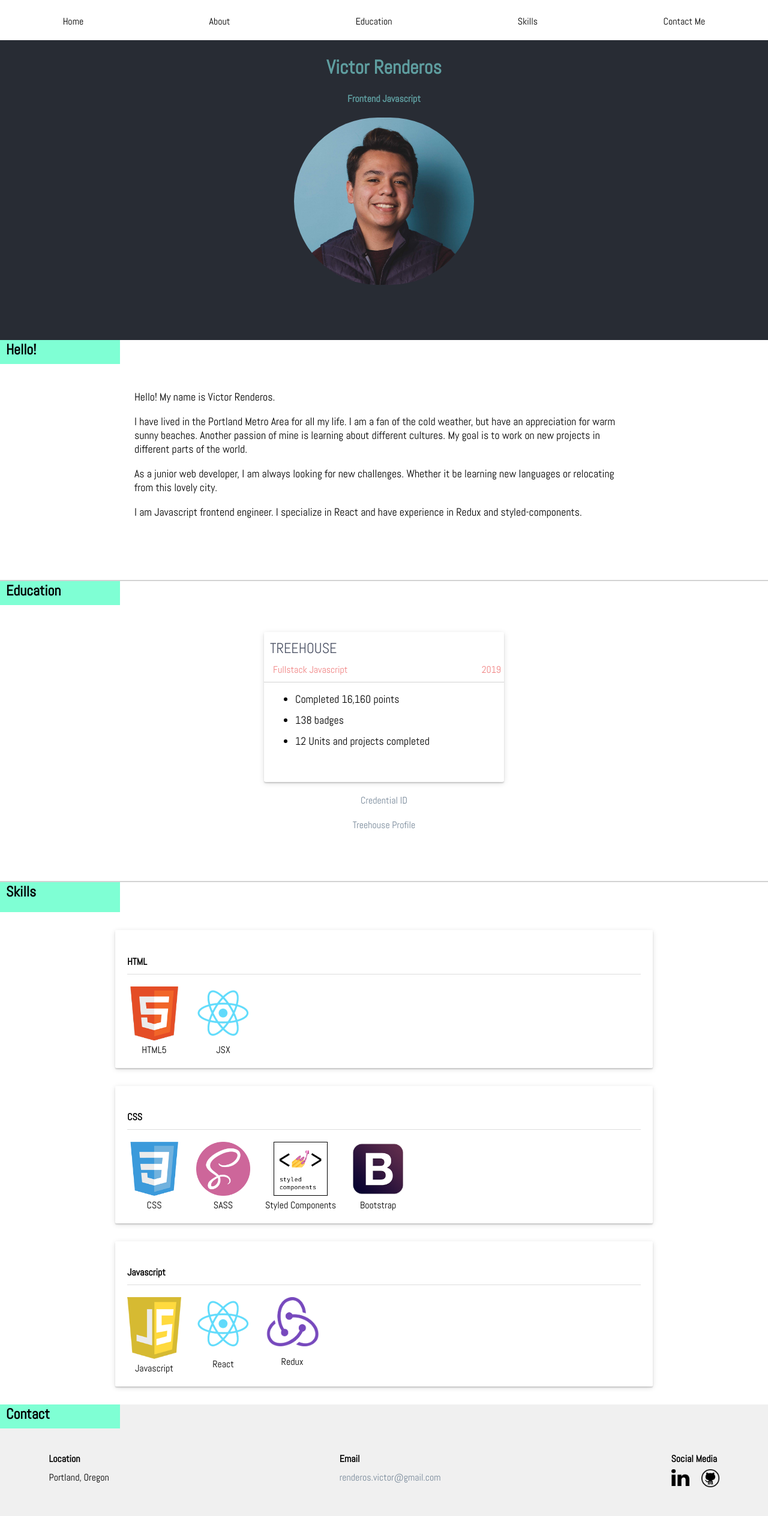
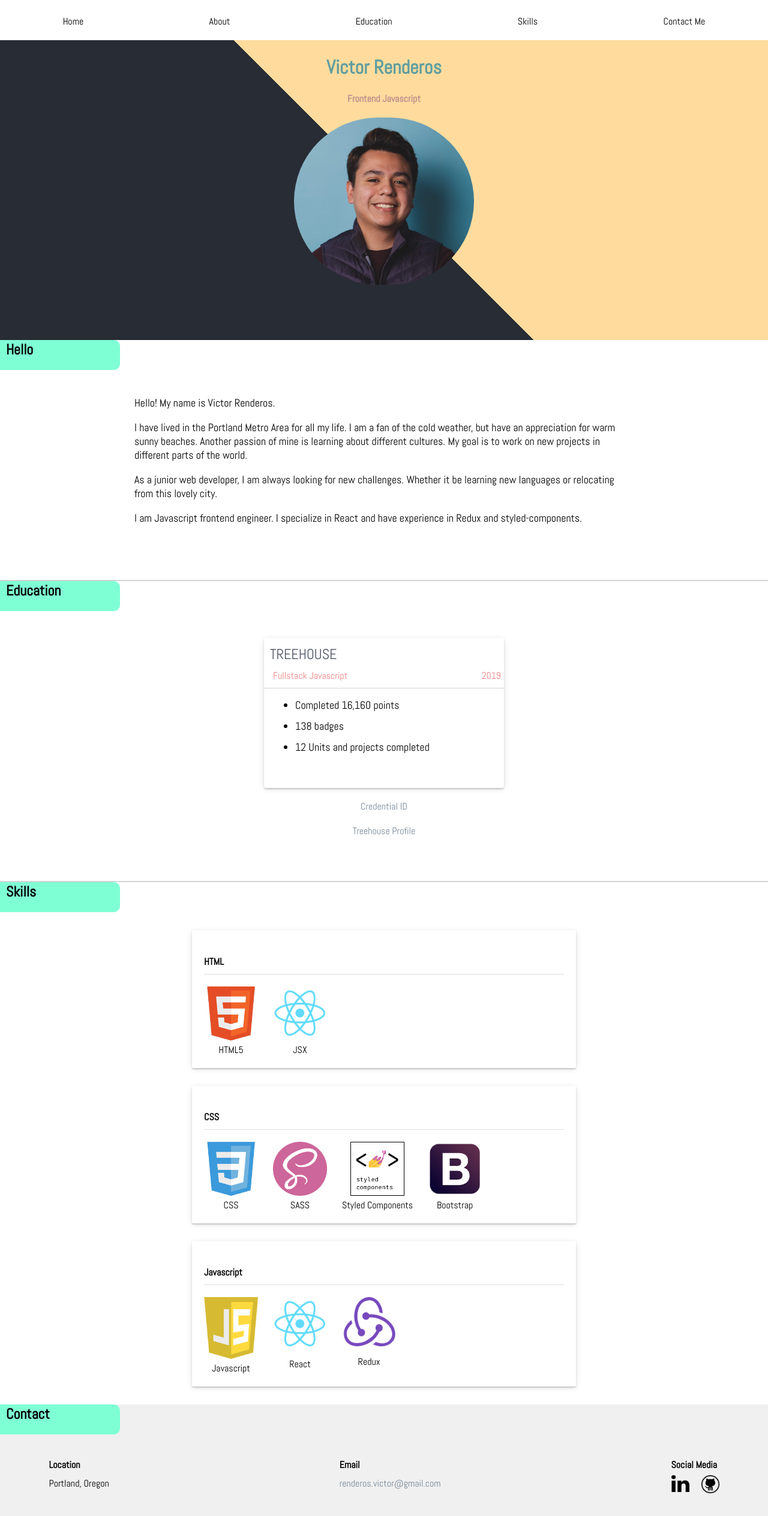
Before and after one commit to victorren7/Portfolio, a React (Create React App) app: page / in a window 1280 px wide. Shown: the top 2528 px of the page at 60% size. Built offline with nearby package versions, Linux system fonts and the light colour scheme.

Commit message:
updating and cleaning up code

```diff
--- a/src/App.js
+++ b/src/App.js
@@ -1,34 +1,19 @@
 import React from 'react';
-import styled from 'styled-components'
-import Scroll from 'react-scroll'
-import map from 'lodash/map'
+import styled from 'styled-components';
+import Scroll from 'react-scroll';
+import map from 'lodash/map';
 
-import Home from './Components/Home'
-import About from './Components/About'
-import Education from './Components/Education'
-import Skills from './Components/Skills'
-import Contact from './Components/Contact'
+import { links } from './constants';
 
-import {screenSize} from './Utils/screenSize'
+import {screenSize} from './Utils/screenSize';
 import './App.css';
 
-const home = <Home/>
-const about = <About/>
-const education = <Education/>
-const skills = <Skills/>
-const contact = <Contact/>
+
 
 const ScrollLink = Scroll.Link;
 const ScrollElement = Scroll.Element;
 
-const links = [
-  {title:'Home', path:'HOME', component: home},
-  {title:'About', path:'ABOUT', component: about},
-  {title:'Education', path:'EDUCATION',component: education},
-  {title:'Skills', path:'SKILLS', component: skills},
-  {title: 'Contact Me', path:'CONTACT', component: contact},
-]
-console.log(links)
+
 
 const App = () => {
 
@@ -54,8 +39,7 @@ const App = () => {
       })}
     </div>
   );
-
-}
+};
 
 
 
@@ -69,12 +53,12 @@ const Nav = styled.nav`
  margin: auto;
  text-align: center;
  @media
-`
+`;
 
 const SmoothScroll = styled(ScrollLink)`
   duration: 500;
   cursor: pointer;
-`
+`;
 
 
 export default App;
--- a/src/Components/About.js
+++ b/src/Components/About.js
@@ -1,15 +1,14 @@
-import React from 'react'
-import styled from 'styled-components'
+import React from 'react';
+import styled from 'styled-components';
 
-import {Container} from '../Utils/global.css'
+import { Container } from '../Utils/global.css';
 import { screenSize } from '../Utils/screenSize';
+import Corner from '../Utils/Corner'
 
 const About = () => {
   return (
 		<Wrapper>
-			<Corner>
-				<H2>Hello!</H2>
-			</Corner>
+			<Corner title={'Hello'}/>
 			<Base>
 				<Paragraph>
 					Hello! My name is Victor Renderos.
@@ -23,8 +22,6 @@ const About = () => {
 				<Paragraph>
 					I am Javascript frontend engineer. I specialize in React and have experience in Redux and styled-components.
 				</Paragraph>
-
-
 			</Base>
 		</Wrapper>
 	)
@@ -34,29 +31,18 @@ const Wrapper = styled(Container)`
 	height: 400px;
 	@media ${screenSize.underSmallPhone} {
 		padding-bottom: 60px;
-
 	}
-`
-
-const Corner = styled.div`
-	width: 200px;
-	height: 40px;
-	background-color: aquamarine;
-`
-
-const H2 = styled.h2`
-margin: 0 0 0 10px;
-`
+`;
 
 const Base = styled.div`
 	text-align: left;
 	margin: auto;
 	padding-top: 25px;
 	width: 65%;
-`
+`;
 
 const Paragraph = styled.p`
 	font-size: 18px;
-`
+`;
 
 export default About;
--- a/src/Components/Contact.js
+++ b/src/Components/Contact.js
@@ -3,6 +3,7 @@ import styled from 'styled-components'
 
 import {Container} from '../Utils/global.css'
 import {screenSize} from '../Utils/screenSize'
+import Corner from '../Utils/Corner'
 
 import linkedin from '../Assets/linkedIn(1).png'
 import github from '../Assets/github.png'
@@ -10,9 +11,7 @@ import github from '../Assets/github.png'
 const Contact = () => {
 	return (
 		<Wrapper>
-			<Corner>
-			<H2>Contact</H2>
-			</Corner>
+			<Corner title={'Contact'}/>
 			<Base>
 				<Row>
 					<Paragraph bold>Location</Paragraph>
@@ -47,17 +46,7 @@ const Contact = () => {
 const Wrapper = styled(Container)`
   height: 220px;
 	background-color: #F0F0F0;
-`
-
-const Corner = styled.div`
-	width: 200px;
-	height: 40px;
-	background-color: aquamarine;
-`
-
-const H2 = styled.h2`
-	margin: 0 0 0 10px;
-`
+`;
 
 const Base = styled.div`
 	display: grid;
@@ -69,34 +58,34 @@ const Base = styled.div`
   @media ${screenSize.tablet} {
 		grid-gap: 30%;
 	}
-`
+`;
 
 const Row = styled.div`
 	display: grid;
 	grid-auto-flow: row;
 	grid-gap: ${props => props.gridGap ? '7px' : 0};
 	text-align: left;
-`
+`;
 
 const Grid = styled.div`
 	display: grid;
 	grid-auto-flow: column;
 	justify-content: center;
 	grid-gap: 20px;
-`
+`;
 
 const Paragraph = styled.p`
 	margin: 0;
 	font-weight: ${props => props.bold ? 600 : 400}
-`
+`;
 
 const Email = styled.a`
 	color: lightslategrey;
 	text-decoration: none;
-`
+`;
 
 const Image = styled.img`
 	width: 30px;
-`
+`;
 
 export default Contact;
--- a/src/Components/Education.js
+++ b/src/Components/Education.js
@@ -2,13 +2,12 @@ import React from 'react'
 import styled from 'styled-components'
 
 import {Container} from '../Utils/global.css'
+import Corner from '../Utils/Corner'
 
 const Education = () => {
 	return (
 		<Wrapper>
-			<Corner>
-				<H2>Education</H2>
-			</Corner>
+			<Corner title={'Education'}/>
 				<Card>
 					<Header>
 					<H2card>TREEHOUSE</H2card>
@@ -34,17 +33,7 @@ const Education = () => {
 const Wrapper = styled(Container)`
   height: 500px;
 	border-top: lightgray 2px solid;
-`
-
-const Corner = styled.div`
-	width: 200px;
-	height: 40px;
-	background-color: aquamarine;
-`
-
-const H2 = styled.h2`
-	margin: 0 0 0 10px;
-`
+`;
 
 const Card = styled.div`
 	margin: 45px auto auto;
@@ -52,48 +41,48 @@ const Card = styled.div`
 	width: 400px;
 	border-radius: 3px;
 	box-shadow: 0 2px 2px 0 rgba(0,0,0,0.16), 0 2px 10px 0 rgba(0,0,0,0.12);
-
+;
 `
 
 const Header = styled.div`
 	padding: 1px 0 10px 10px;
 	border-bottom: 1px solid lightgray;
-`
+`;
 
 const Flex = styled.div`
 	display: grid;
 	grid-auto-flow: column;
 	justify-content: space-between;
 	margin: 0 5px 00;
-`
+`;
 
 const H2card = styled.h2`
 	color: #515769;
 	font-weight: 300;
 	margin: 10px 0;
-`
+`;
 
 const Span = styled.span`
 	color: #F08080;
-`
+`;
 
 const LI = styled.li`
 	margin: 12px;
 	font-size: 18px;
-`
+`;
 
 const Body = styled.div`
 	display: grid;
 	text-align: center;
 	margin: 10px; 0;
 	grid-auto-flow: row;
-`
+`;
 
 const Link = styled.a`
 	text-decoration: none;
 	color: lightslategrey;
 	font-weight: 400;
 	padding: 10px 0;
-`
+`;
 
 export default Education;
--- a/src/Components/Home.js
+++ b/src/Components/Home.js
@@ -2,7 +2,7 @@ import React from 'react'
 import styled from 'styled-components'
 
 import cropped from '../Assets/cropped.jpg'
-import {Container} from '../Utils/global.css'
+import { Container } from '../Utils/global.css'
 
 const Home = () => {
 	return (
@@ -10,28 +10,28 @@ const Home = () => {
 			<Title>Victor Renderos</Title>
 			<Content> Frontend Javascript</Content>
 			<Image src={cropped} alt='self-potrait' />
-
 		</HomeContainer>
 	)
 }
 
 const HomeContainer = styled(Container)`
 	margin: auto;
-	background: #282c34;
+	background: linear-gradient(45deg, #282c34 50%, #ffdc9d 50%);
 	height: 500px;
 	text-align: center;
-	`
+`;
+
 const Title = styled.h1`
 	padding-top: 25px;
-	color: cadetBlue
-`
+	color: cadetblue
+`;
 const Content = styled.h4`
-	color: cadetBlue
+	color: rosybrown
 `
 
 const Image = styled.img`
 	width: 300px;
 	border-radius: 140px;
-`
+`;
 
 export default Home;
--- a/src/Components/Skills.js
+++ b/src/Components/Skills.js
@@ -1,36 +1,29 @@
-import React from 'react'
-import styled from 'styled-components'
+import React from 'react';
+import styled from 'styled-components';
+import map from 'lodash/map';
 
-import {Container} from '../Utils/global.css'
+import { Container } from '../Utils/global.css';
+import Corner from '../Utils/Corner'
+import {htmlIcons, cssIcons, javascriptIcons } from '../constants';
 
-import Html from '../Assets/html5-(1).png'
-import redux from '../Assets/redux.png'
-import reatcs from '../Assets/react-jsx.png'
-import css from '../Assets/css3.png'
-import sass from '../Assets/sass.png'
-import styledComponents from '../Assets/styled-components.png'
-import bootstrap from '../Assets/bootstrap.png'
-import javascript from '../Assets/javascript-(1).png'
 import { screenSize } from '../Utils/screenSize';
 
 const Skills = () => {
   return (
 		<SkillsWrapper>
-			<Corner>
-				<H2>Skills</H2>
-			</Corner>
+			<Corner title={'Skills'}/>
 			<Card>
 				<Content>
 					<H4>HTML</H4>
 					<Columns>
-						<Row>
-							<Image src={Html} alt='html'/>
-							HTML5
-						</Row>
-						<Row>
-							<Image src={reatcs} alt='jsx' />
-							JSX
-						</Row>
+					{map(htmlIcons, (content, index) => {
+						return(
+							<Row key={index}>
+								<Image src={content.src} alt={content.alt}/>
+								{content.title}
+							</Row>
+						)
+					})}
 					</Columns>
 				</Content>
 			</Card>
@@ -38,22 +31,14 @@ const Skills = () => {
 				<Content>
 					<H4>CSS</H4>
 					<Columns>
-						<Row>
-							<Image src={css} alt='css'/>
-							CSS
-						</Row>
-						<Row>
-							<Image src={sass} alt='sass' />
-							SASS
-						</Row>
-						<Row>
-							<Image src={styledComponents} alt='styled-components' />
-							Styled Components
-						</Row>
-						<Row>
-							<Image src={bootstrap} alt='bootstrap' />
-							Bootstrap
-						</Row>
+						{map(cssIcons, (content, index) => {
+							return(
+								<Row key={index}>
+									<Image src={content.src} alt={content.alt}/>
+									{content.title}
+								</Row>
+							)
+						})}
 					</Columns>
 				</Content>
 			</Card>
@@ -61,64 +46,54 @@ const Skills = () => {
 				<Content>
 					<H4>Javascript</H4>
 					<Columns>
-						<Row>
-							<Image src={javascript} alt='javascript'/>
-							Javascript
-						</Row>
-						<Row>
-							<Image src={reatcs} alt='react' />
-							React
-						</Row>
-						<Row>
-							<Image src={redux} alt='redux' />
-							Redux
-						</Row>
+						{map(javascriptIcons, (content, index) => {
+							return(
+								<Row key={index}>
+									<Image src={content.src} alt={content.alt}/>
+									{content.title}
+								</Row>
+							)
+						})}
 					</Columns>
 				</Content>
 			</Card>
 		</SkillsWrapper>
-  )
-}
+  );
+};
 
 const SkillsWrapper = styled(Container)`
 	border-top: lightgray 2px solid;
-`
-
-const Corner = styled.div`
-	width: 200px;
-	height: 50px;
-	background-color: aquamarine;
-`
-
-const H2 = styled.h2`
-margin: 0 0 0 10px;
-`
+`;
 
 const Card = styled.div`
 	max-width: 70%;
 	margin: 30px auto 30px;
 	border-radius: 2px;
 	box-shadow: 0 2px 2px 0 rgba(0,0,0,0.16), 0 2px 10px 0 rgba(0,0,0,0.12);
-	`
+	@media ${screenSize.desktop} {
+		max-width: 50%;
+	}
+`;
+
 const Content = styled.div`
 	padding: 20px;
-`
+`;
 
 const H4 = styled.h4`
 	border-bottom: 1px solid #ddd;
 	margin-bottom: 20px;
 	padding-bottom: 10px;
-`
+`;
 
 const Columns = styled.div`
 	@media ${screenSize.underSmallPhone} {
 		display: flex;
-	}
+	};
 	display: grid;
 	grid-auto-flow: column;
 	justify-content: left;
 	grid-gap: 25px;
-`
+`;
 
 const Row = styled.div`
 	display: grid;
@@ -126,10 +101,10 @@ const Row = styled.div`
 	grid-gap: 5px;
 	text-align: center;
 	justify-items: center;
-`
+`;
 
 const Image = styled.img`
 	width: 90px;
-`
+`;
 
 export default Skills;
--- /dev/null
+++ b/src/Utils/Corner.js
@@ -0,0 +1,24 @@
+import React from 'react';
+import styled from 'styled-components';
+
+const Corner = ({title}) => {
+  return (
+    <Wrapper>
+      <H2>{title}</H2>
+    </Wrapper>
+  )
+};
+
+const Wrapper = styled.div`
+	width: 200px;
+	height: 50px;
+  background-color: aquamarine;
+  border-top-right-radius: 10px;
+  border-bottom-right-radius: 10px;
+`;
+
+const H2 = styled.h2`
+	margin: 0 0 0 10px;
+`;
+
+export default Corner;
--- /dev/null
+++ b/src/constants.js
@@ -0,0 +1,48 @@
+import React from 'react';
+
+import Home from './Components/Home';
+import About from './Components/About';
+import Education from './Components/Education';
+import Skills from './Components/Skills';
+import Contact from './Components/Contact';
+
+import Html from './Assets/html5-(1).png'
+import Redux from './Assets/redux.png'
+import Reatcs from './Assets/react-jsx.png'
+import Css from './Assets/css3.png'
+import Sass from './Assets/sass.png'
+import StyledComponents from './Assets/styled-components.png'
+import Bootstrap from './Assets/bootstrap.png'
+import Javascript from './Assets/javascript-(1).png'
+
+const home = <Home/>;
+const about = <About/>;
+const education = <Education/>;
+const skills = <Skills/>;
+const contact = <Contact/>;
+
+export const links = [
+  {title:'Home', path:'HOME', component: home},
+  {title:'About', path:'ABOUT', component: about},
+  {title:'Education', path:'EDUCATION',component: education},
+  {title:'Skills', path:'SKILLS', component: skills},
+  {title: 'Contact Me', path:'CONTACT', component: contact},
+];
+
+export const htmlIcons = [
+  {title: 'HTML5', alt:'', src: Html },
+  {title: 'JSX', alt:'', src: Reatcs},
+];
+
+export const cssIcons = [
+  {title: 'CSS', alt:'html', src: Css },
+  {title: 'SASS', alt:'jsx', src: Sass},
+  {title: 'Styled Components', alt:'styled-components', src: StyledComponents},
+  {title: 'Bootstrap', alt:'bootstrap', src: Bootstrap },
+];
+
+export const javascriptIcons = [
+  {title: 'Javascript', alt:'javascript', src: Javascript},
+  {title: 'React', alt:'react', src: Reatcs},
+  {title: 'Redux', alt:'redux', src: Redux},
+];
```
